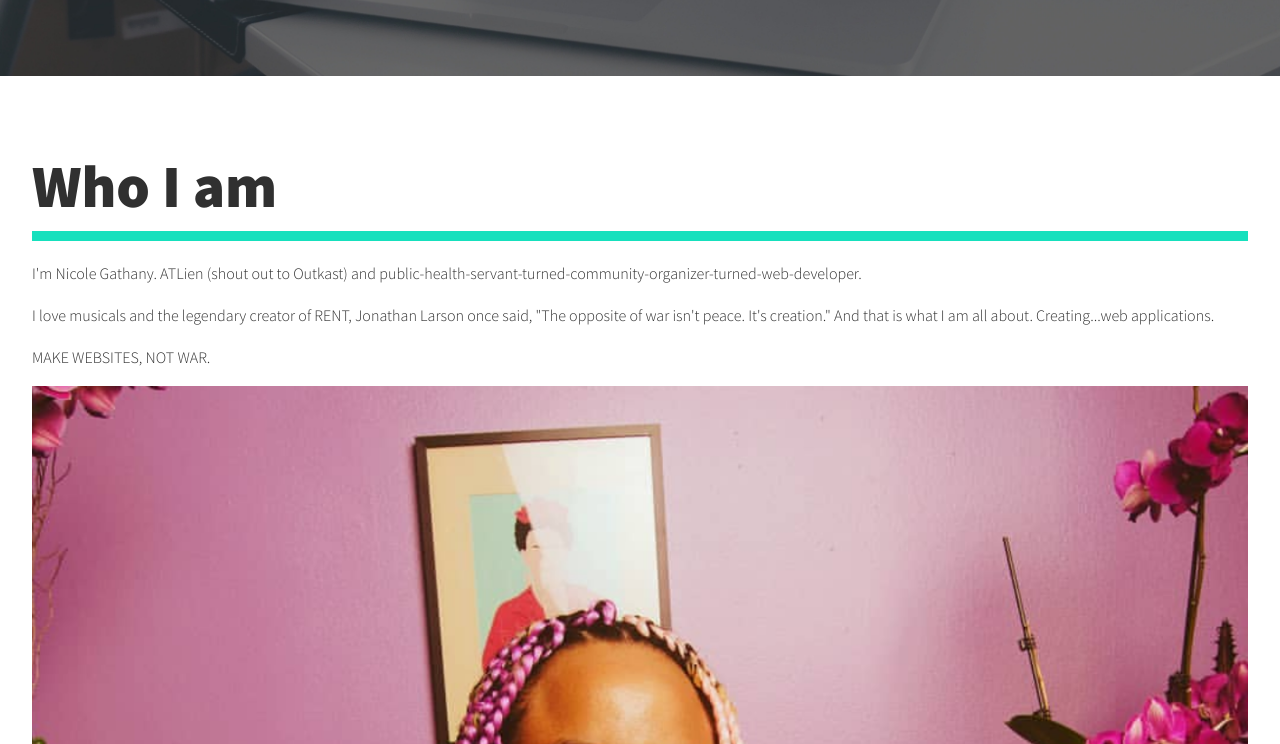
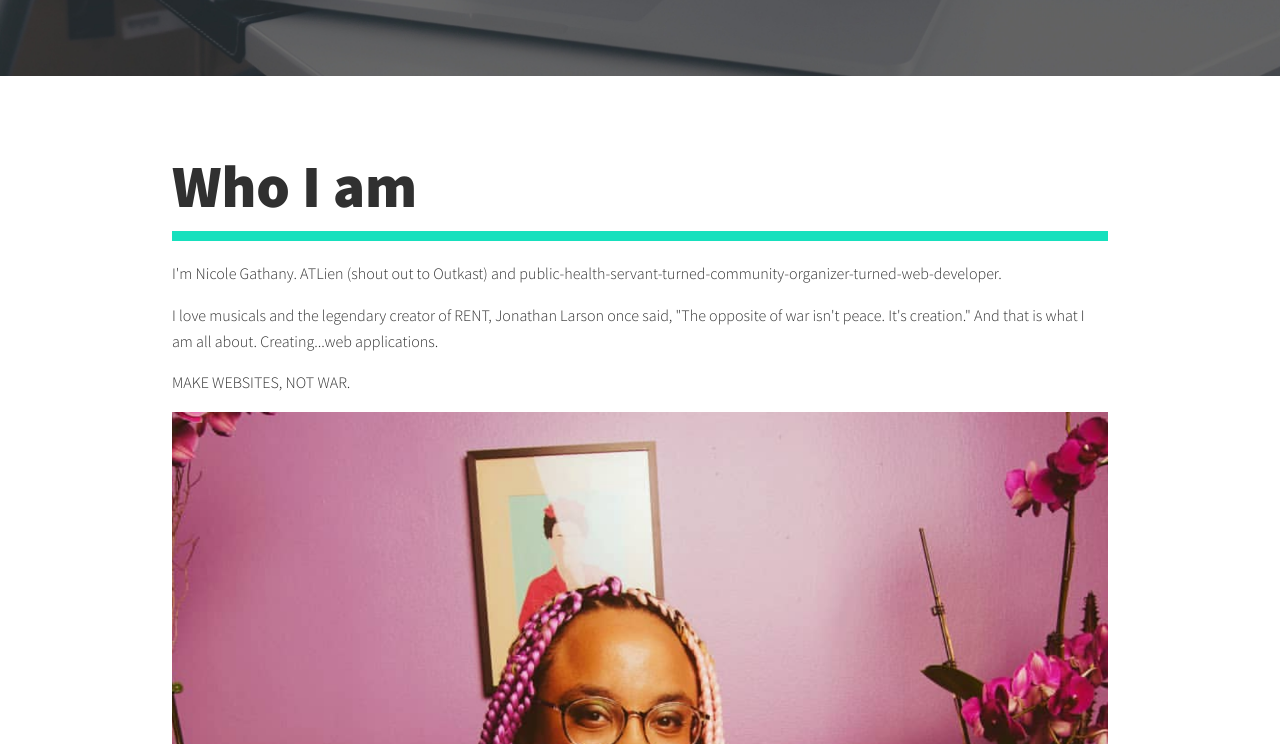
Before and after one commit to nicole-gathany/nicolegathany.com, a plain HTML site: page index.html in a window 1280 px wide. Shown: the part 1536-2280 px from the top of the page. Drawn offline with nearby package versions, Linux system fonts and the light colour scheme.

Commit message:
added styling

```diff
--- a/css/style.css
+++ b/css/style.css
@@ -221,3 +221,11 @@ nav {
     margin-left: 2em;
   }
 }
+
+.about-me {
+  max-width: 1000px;
+  margin: 0 auto;
+}
+
+@media (min-wdith: 600px) {
+}
```
